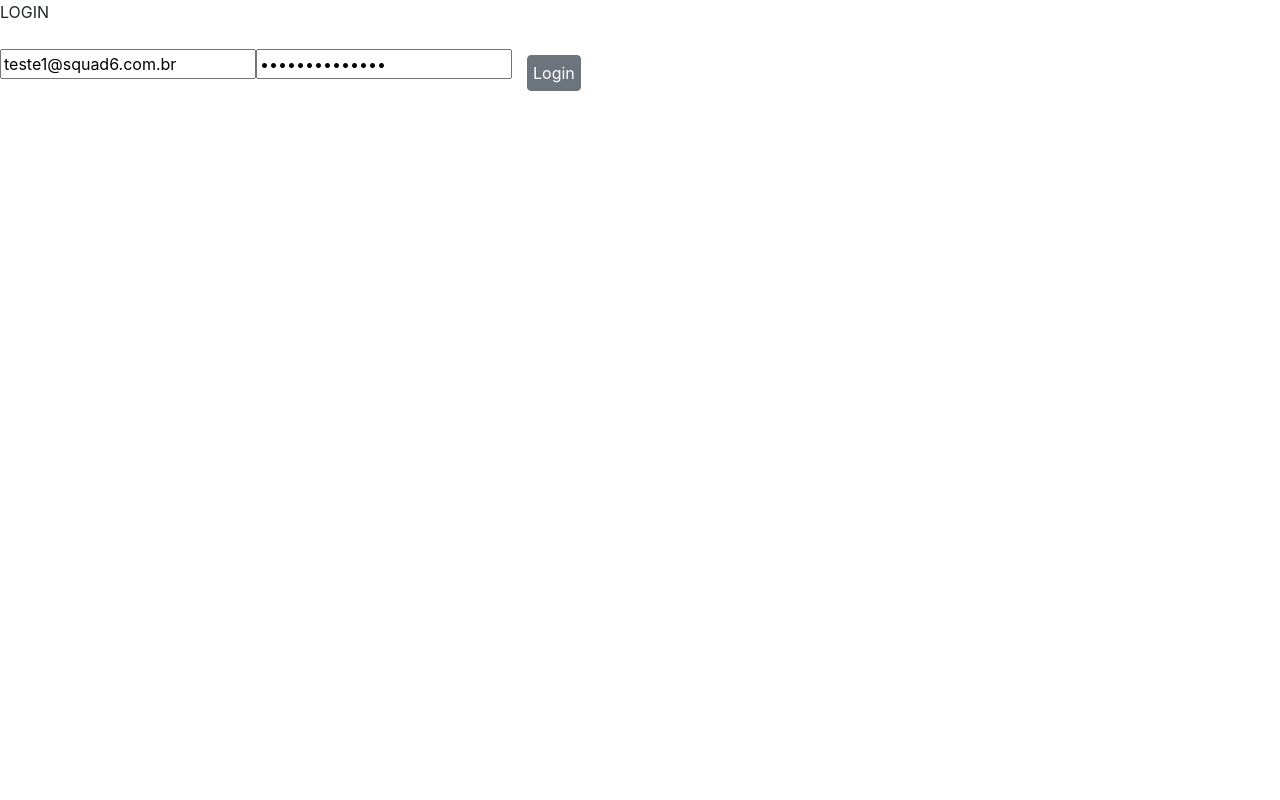
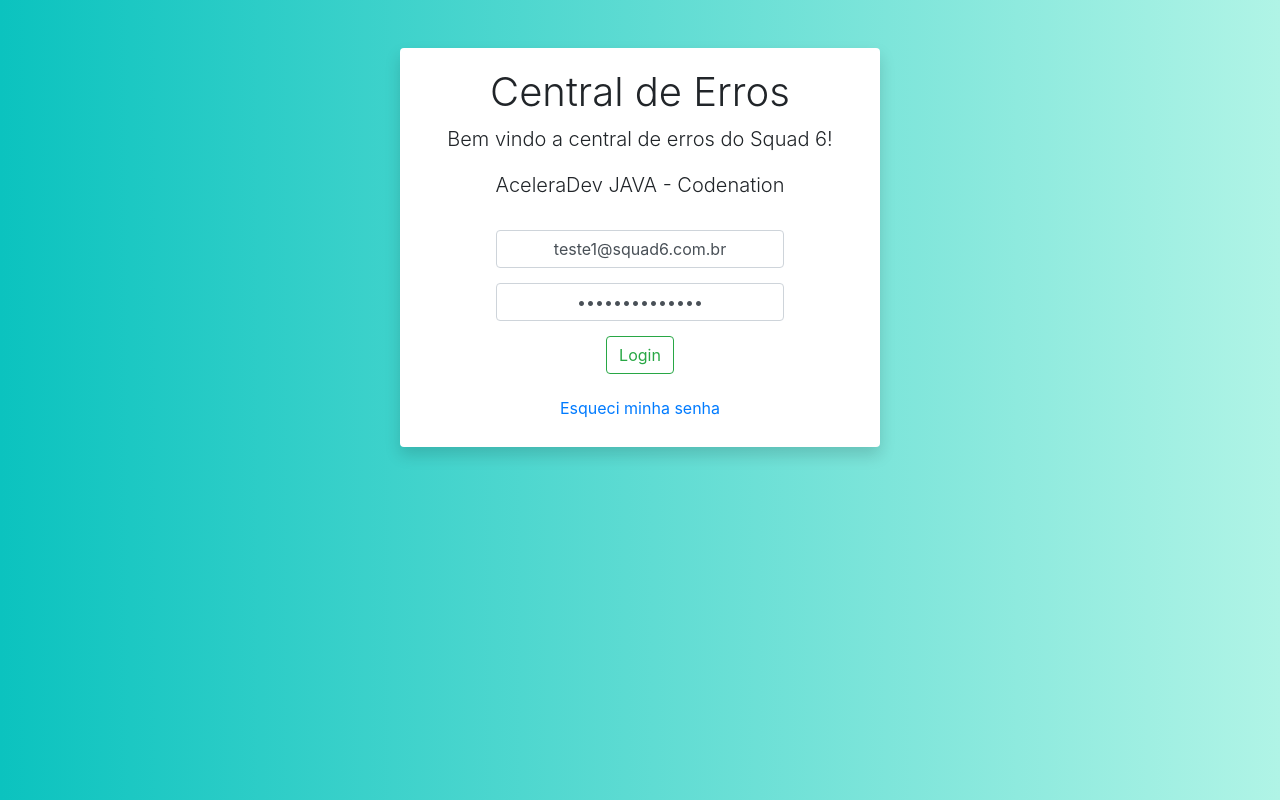
Before and after one commit to raul4247/central-erros-frontend, a React (Create React App) app: page / in a window 1280 px wide. Built offline with nearby package versions, Linux system fonts and the light colour scheme.

Commit message:
Design de página de login reformulado

```diff
--- /dev/null
+++ b/src/pages/LoginPage/LoginPage.css
@@ -0,0 +1,30 @@
+.login-container {
+  min-height: 100vh;
+  background: #0bc3bf;
+  background: -webkit-linear-gradient(to bottom right, #0bc3bf, #b0f4e6);
+  background: linear-gradient(to right, #0bc3bf, #b0f4e6);
+}
+
+.login-card {
+  margin: 0 auto;
+  width: 30em;
+}
+
+.input-box-container {
+  margin-top: 30px;
+  margin-bottom: 15px;
+}
+
+.input-box {
+  margin-bottom: 1rem;
+  width: 18rem !important;
+  margin: 15px auto 15px auto;
+}
+
+.btn-login-container {
+  text-align: center;
+}
+
+.btn-login {
+  margin-bottom: 15px;
+}
--- a/src/pages/LoginPage/LoginPage.js
+++ b/src/pages/LoginPage/LoginPage.js
@@ -2,8 +2,7 @@ import React, { Component } from "react"
 import axios from 'axios'
 import { BACKEND_API } from '../../consts/Consts'
 import FormDataSend from '../../api/FormDataSend'
-import { Button } from 'react-bootstrap'
-
+import './LoginPage.css'
 
 class LoginPage extends Component {
   constructor(props) {
@@ -43,7 +42,7 @@ class LoginPage extends Component {
       .then(function (response) {
         console.log(response)
         if (response.status === 200) {
-          this.props.history.replace({
+          this.props.history.push({
             pathname: '/home',
             state: { access_token: response.data.access_token, email: this.state.username }
           })
@@ -55,13 +54,29 @@ class LoginPage extends Component {
       })
   }
 
+  esqueciSenha() {
+    alert("???")
+  }
+
   render() {
     return (
-      <div>
-        <p>LOGIN</p>
-        <input type="text" value={this.state.username} onChange={this.usernameChange} />
-        <input type="password" value={this.state.password} onChange={this.passwordChange} />
-        <Button className="botao-acao" variant="secondary" onClick={this.login}>Login</Button>
+      <div className="login-container container-fluid d-flex flex-column">
+        <div className="card border-0 shadow login-card my-5">
+          <div className="card-body">
+            <h1 className="font-weight-light text-center">Central de Erros</h1>
+            <p className="lead text-center">Bem vindo a central de erros do Squad 6!</p>
+            <p className="lead text-center">AceleraDev JAVA - Codenation</p>
+            <div className="input-box-container">
+              <input className="form-control text-center input-box" type="text" placeholder="Email" value={this.state.username} onChange={this.usernameChange} />
+              <input className="form-control text-center input-box" type="password" value={this.state.password} onChange={this.passwordChange} />
+            </div>
+            <div className="btn-login-container">
+              <button type="button" className="btn btn-outline-success btn-login" onClick={this.login}>Login</button>
+              <br />
+              <button type="button" className="btn btn-link" onClick={this.esqueciSenha}>Esqueci minha senha</button>
+            </div>
+          </div>
+        </div>
       </div>
     )
   }
```
